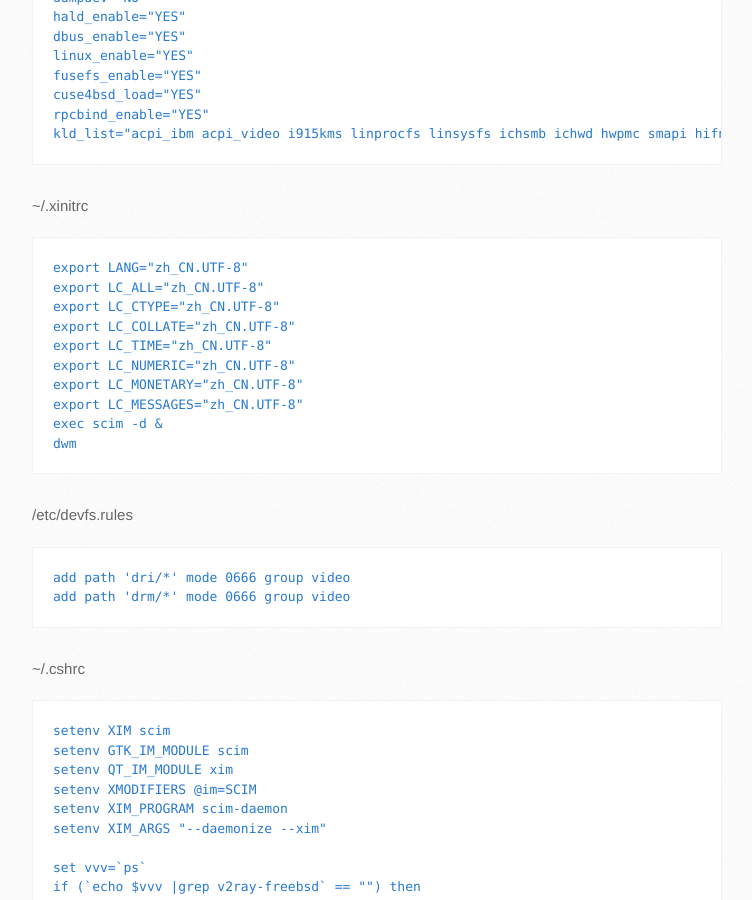
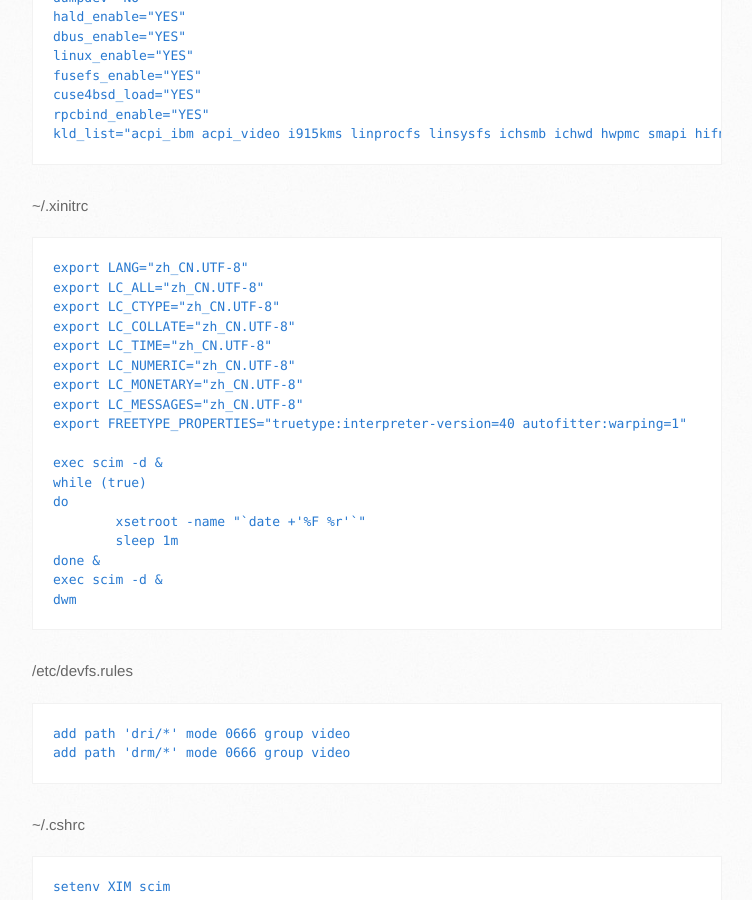
Before and after one commit to xuiv/xuiv.github.io, a Jekyll site: the page built from _posts/2019-11-29-freebsd-x61.markdown, in a window 1280 px wide and 900 px high, scrolled down 986 px. Shown: the whole window, without its empty margins (138-890 px from the left). Built offline with Jekyll 4.4.1, drawn with Linux system fonts in a browser that asks for light colours; some web fonts are replaced.

Commit message:
Update 2019-11-29-freebsd-x61.markdown

````diff
--- a/_posts/2019-11-29-freebsd-x61.markdown
+++ b/_posts/2019-11-29-freebsd-x61.markdown
@@ -52,6 +52,14 @@ export LC_TIME="zh_CN.UTF-8"
 export LC_NUMERIC="zh_CN.UTF-8"
 export LC_MONETARY="zh_CN.UTF-8"
 export LC_MESSAGES="zh_CN.UTF-8"
+export FREETYPE_PROPERTIES="truetype:interpreter-version=40 autofitter:warping=1"
+
+exec scim -d &
+while (true)
+do
+        xsetroot -name "`date +'%F %r'`"
+        sleep 1m
+done &
 exec scim -d &
 dwm
 ```
````
